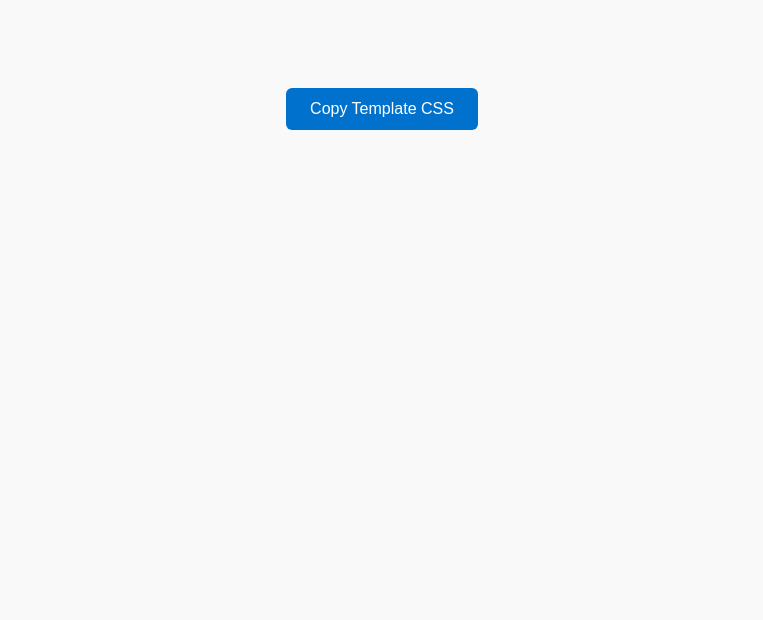
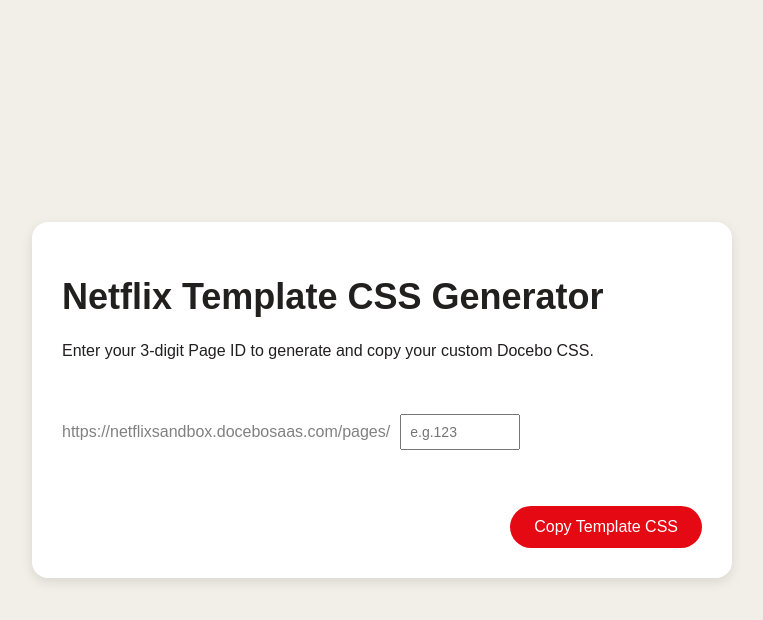
Before and after one commit to Docebo-Netflix/copy-css-button, a plain HTML site: page index.html in a window 1280 px wide. Shown: the whole page, without its empty margins (258-1021 px from the left). Drawn offline with Linux system fonts and the light colour scheme.

Commit message:
update to the css generator page. some styling and better ux

```diff
--- a/index.html
+++ b/index.html
@@ -2,83 +2,118 @@
 <!DOCTYPE html>
 <html lang="en">
 <head>
-  <meta charset="UTF-8">
-  <meta name="viewport" content="width=device-width, initial-scale=1.0">
-  <title>Copy Template CSS</title>
+  <meta charset="UTF-8" />
+  <meta name="viewport" content="width=device-width, initial-scale=1.0"/>
+  <title>Netflix CSS Generator</title>
   <style>
+
+
     body {
-      font-family: Arial, sans-serif;
+      font-family: "Arial, Netflix Sans", Helvetica, sans-serif;
+      background-color: #f2efe8;
+      display: flex;
+      justify-content: center;
+      align-items: center;
+      min-height: 100vh;
+      margin: 0;
+    }
+    .card {
+      background-color: #fff;
+      border-radius: 16px;
       padding: 30px;
-      background-color: #f9f9f9;
+      max-width: 640px;
+      width: 100%;
+      box-shadow: 0 4px 12px rgba(0,0,0,0.1);
+    }
+    h1 {
+      font-family: "Arial";
+      font-weight: 700;
+      color: #221f1f;
+      font-size: 36px;
+      margin-bottom: 24px;
+    }
+    .content {
+      font-size: 16px;
+      color: #221f1f;
+      font-family: "Arial";
     }
 
-    .copy-container {
-      text-align: center;
-      margin: 50px auto;
+    label, .url-text {
+      font-size: 16px;
+      color: #818181;
+      font-family: "Arial";
     }
-
+    .url-input {
+      display: flex;
+      align-items: center;
+      gap: 10px;
+      margin-bottom: 20px;
+    }
+    .url-input input {
+      width: 100px;
+      padding: 8px;
+      font-size: 14px;
+    }
     #copy-css-btn {
-      background-color: #0072ce;
+      background-color: #e50914;
       color: white;
       border: none;
       padding: 12px 24px;
-      border-radius: 6px;
+      border-radius: 25px;
       font-size: 16px;
       cursor: pointer;
-      transition: background-color 0.3s;
+      float: right;
     }
-
-    #copy-css-btn:hover {
-      background-color: #005a9c;
-    }
-
     #copy-feedback {
-      margin-left: 10px;
-      font-weight: bold;
-      color: green;
+      font-size: 14px;
+      color: e50914;
       display: none;
+      margin-top: 15px;
+      clear: both;
     }
   </style>
 </head>
 <body>
-  <div class="copy-container">
+  <div class="card">
+    <h1>Netflix Template CSS Generator</h1>
+    <div class="content">
+      Enter your 3-digit Page ID to generate and copy your custom Docebo CSS.
+    </div><br/><br/><br/>
+    <div class="url-input">
+      <span class="url-text">https://netflixsandbox.docebosaas.com/pages/</span>
+      <input type="text" id="page-number-input" maxlength="3" placeholder="e.g.123" />
+    </div><br/><br/>
     <button id="copy-css-btn">Copy Template CSS</button>
-    <span id="copy-feedback">CSS copied!</span>
+    <div id="copy-feedback">CSS copied to clipboard!</div>
   </div>
 
   <script>
+    const copyBtn = document.getElementById('copy-css-btn');
+    const feedback = document.getElementById('copy-feedback');
+    const input = document.getElementById('page-number-input');
+
     const templateCSS = `
-/* Template CSS - 100 lines */
+/* Template CSS */
 /* Page pageNumber Settings */
 #doc-page-pageNumber{background-color:#f2efe8;font-family:Netflix Sans,Helvetica Neue,Helvetica,Arial,sans-serif;color:#34322e}
-
-/* HTML Widget Typography */
 #doc-page-pageNumber .htmlwidget p{font-size:16px;font-weight:200;line-height:1.5;margin:0;padding:14px 0 0 0}
 #doc-page-pageNumber .htmlwidget h1{font-family:'Netflix Sans UCd','Helvetica Neue',Helvetica,Arial,sans-serif;font-size:pageNumberpx;font-weight:900;line-height:1;overflow:hidden}
 #doc-page-pageNumber .htmlwidget h2{font-family:'Netflix Sans UCd','Helvetica Neue',Helvetica,Arial,sans-serif;font-size:122px;font-weight:900;line-height:1.1;letter-spacing:-0.015em;overflow:visible!important;margin:0 0 20px 0;padding:10px 0;word-wrap:break-word;overflow-wrap:break-word}
 #doc-page-pageNumber .htmlwidget h3{font-family:"Netflix Sans",Helvetica Neue,Helvetica,Arial,sans-serif;font-size:42px;font-weight:600;line-height:1.2}
 #doc-page-pageNumber .htmlwidget li{font-size:16px;padding-bottom:10px}
-
-/* Widget Title Removal */
 #doc-page-pageNumber .common-widget-title,#doc-page-pageNumber .single-widget widget-title{display:none}
-
-/* Custom Content Box Widgets */
 #doc-page-pageNumber custom-content-box-widget .background-content{border-radius:40px;justify-content:end;padding:50px}
 #doc-page-pageNumber custom-content-box-widget .titles-container{max-width:600px}
 #doc-page-pageNumber custom-content-box-widget .title{font-family:'Netflix Sans UCd','Helvetica Neue',Helvetica,Arial,sans-serif;font-weight:900;font-size:70px;line-height:1;letter-spacing:-0.02em}
 #doc-page-pageNumber custom-content-box-widget .subtitle{font-family:"Netflix Sans",Helvetica Neue,Helvetica,Arial,sans-serif!important;font-size:18px;line-height:1.5;margin-top:8px}
 #doc-page-pageNumber custom-content-box-widget button{font-family:"Netflix Sans Ex",Helvetica Neue,Helvetica,Arial,sans-serif!important;font-size:14px;text-transform:uppercase!important;letter-spacing:0.1em;border-radius:25px;min-width:0;height:50px;padding:0 30px}
 #doc-page-pageNumber custom-content-box-widget custom-content-box-button{margin-bottom:0;margin-top:55px}
-
-/* Carousel Styling */
 #doc-page-pageNumber .ui-carousel-description p,#doc-page-pageNumber .ui-carousel-title{color:#171821!important}
 #doc-page-pageNumber .ui-carousel-chunk-info{color:rgba(0,0,0,0.3)!important}
 #doc-page-pageNumber .ui-carousel-header ui-button-fab button{background:rgba(0,0,0,0.3)!important}
 #doc-page-pageNumber .ui-carousel-header ui-button-fab{border-left:2px solid rgba(0,0,0,0.3)!important}
 #doc-page-pageNumber .ui-carousel-header ui-button-fab:first-child{border:none!important}
 #doc-page-pageNumber .ui-carousel-info,#doc-page-pageNumber .ui-data-browser-controls-bar{display:none}
-
-/* Card Styling */
 #doc-page-pageNumber .ui-card-header{-webkit-clip-path:inset(0px round 14px);clip-path:inset(0px round 14px)}
 #doc-page-pageNumber .ui-card-wrapper{border-radius:14px;background-color:rgba(255,255,255,0.95)}
 #doc-page-pageNumber .ui-card-footer ui-icon{display:none!important}
@@ -91,24 +126,23 @@
 #doc-page-pageNumber .ui-card-item-type span{color:rgba(20,19,24,0.65);font-weight:800!important;font-family:"Netflix Sans Ex",Helvetica Neue,Helvetica,Arial,sans-serif!important;font-size:9px;text-transform:uppercase!important;letter-spacing:0.07em}
 #doc-page-pageNumber .ui-card-language,#doc-page-pageNumber .ui-card-separator,#doc-page-pageNumber .ui-card-duration{color:rgb(189,188,188)!important}
 #doc-page-pageNumber .ui-card-separator{background-color:rgb(189,188,188)!important}
-
-/* Badge Styling */
 #doc-page-pageNumber .ui-badge-status-wrapper{border-radius:16px!important;padding:6px 10px!important}
 #doc-page-pageNumber .ui-badge-status-neutral{background-color:#c5c5c5}
-
-/* Stacked Card Effects */
 #doc-page-pageNumber ui-card.ui-card-stacked .ui-card-wrapper:after{left:7.5%;right:7.5%}
 #doc-page-pageNumber ui-card.ui-card-stacked .ui-card-wrapper:before{left:5.5%;right:5.5%}
 /* End of template */
     `;
 
-    const copyBtn = document.getElementById('copy-css-btn');
-    const feedback = document.getElementById('copy-feedback');
-
     copyBtn.addEventListener('click', () => {
-      navigator.clipboard.writeText(templateCSS)
+      const val = input.value.trim();
+      if (!/^[0-9]{3}$/.test(val)) {
+        alert('Please enter a valid 3-digit number.');
+        return;
+      }
+      const css = templateCSS.replace(/pageNumber/g, val);
+      navigator.clipboard.writeText(css)
         .then(() => {
-          feedback.style.display = 'inline';
+          feedback.style.display = 'block';
           setTimeout(() => feedback.style.display = 'none', 2000);
         })
         .catch(err => alert('Failed to copy CSS: ' + err));
```
